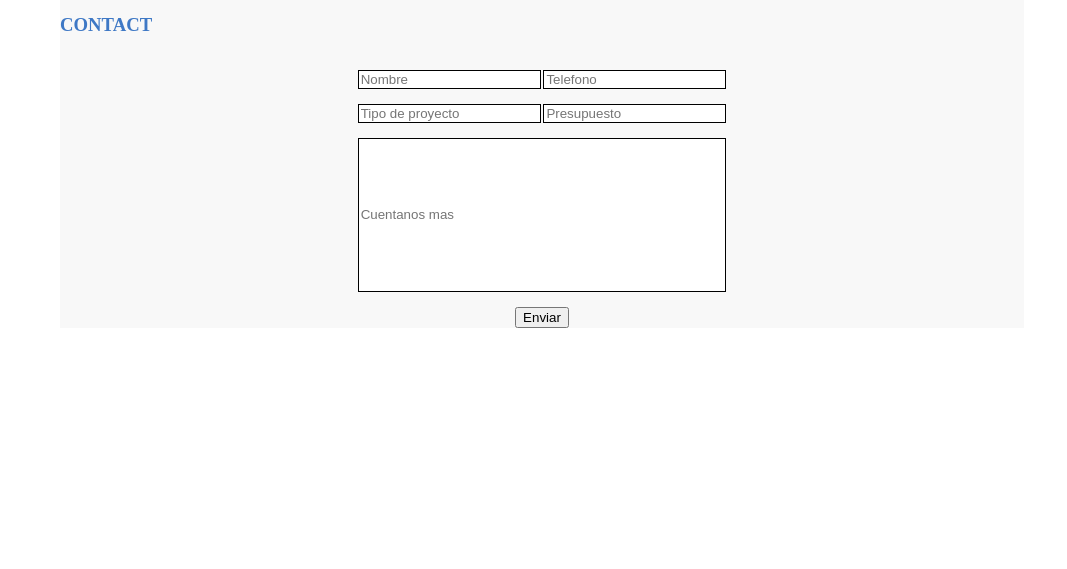
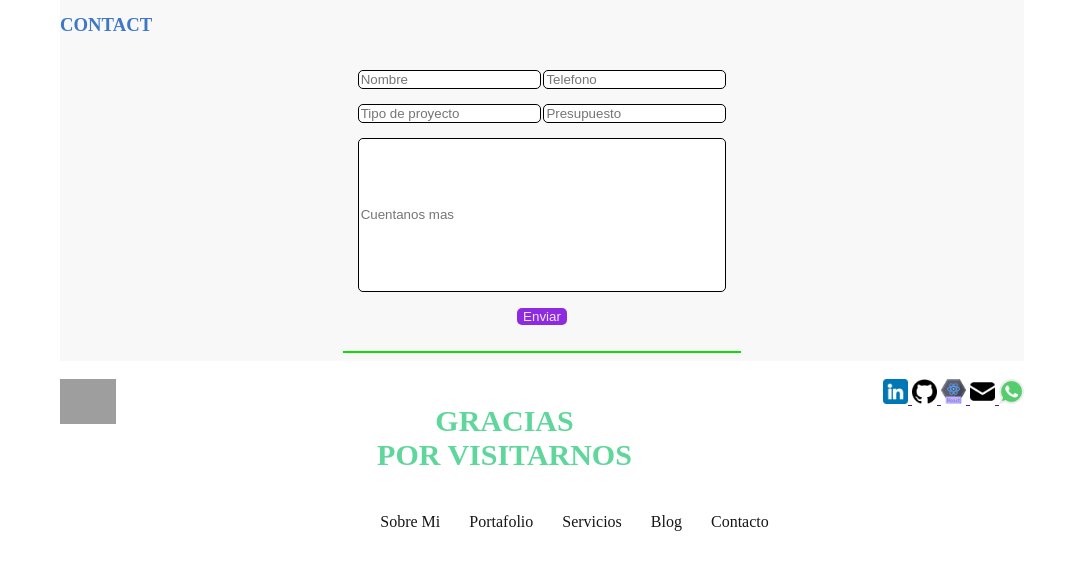
Before and after one commit to PabloGuzmanGIT/CODIGOFRONT, a plain HTML site: page 3ra-semana/practica4/index.html in a window 1280 px wide. Shown: the part 2171-2740 px from the top of the page, without its empty margins (98-1165 px from the left). Before the commit the page ends 2525 px from the top, so only its background shows below. Drawn offline with Linux system fonts and the light colour scheme; grey boxes are pictures that could not be loaded.

Commit message:
2do avance 2022

```diff
--- /dev/null
+++ b/3ra-semana/practica4/_footer.scss
@@ -0,0 +1,57 @@
+footer {
+
+    .LastFooter{
+        display: flex;
+        flex-direction: row;
+        text-align: center;
+        justify-content: space-between;
+
+        .ImgFooter{
+            text-align: left;
+        }
+
+        .CentralFooter{
+            text-align: center;
+            justify-content: center;
+            padding-left: 10px;
+            color: $h1color;
+            font-size:20px;
+
+
+        }
+        .FooterImage{
+            text-align: center;
+            justify-content: center;
+            vertical-align: middle;
+        }
+        .LowerFooter a{
+            display: flex;
+            flex-direction: row;
+            float: center;
+        }
+
+
+    }
+
+    .NavLinks2 {
+        text-align: center;
+
+        li{
+            display: inline-block;
+            list-style-type: none;
+            padding-left:25px;
+            text-align: center;
+            a{
+
+                justify-content:center;
+                text-decoration: none;
+                color: $h4color;
+
+                &:hover{
+                    color: rgb(123, 69, 185);
+                    text-decoration: underline currentColor 9px;
+                }
+            }
+        }
+    }
+}
--- a/3ra-semana/practica4/_mainbody.scss
+++ b/3ra-semana/practica4/_mainbody.scss
@@ -236,8 +236,10 @@ main {
                 font-size: 11px;
 
                 input {
+                    border-radius: 5px;
                     border: 1px solid;
                     &:hover {
+                        border: 3px solid;
                         border-color: $bordercolor;
 
                     }
@@ -252,10 +254,13 @@ main {
                 margin: 15px;
 
                 input {
+                    border-radius: 5px;
                     height: 150px;
                     border: 1px solid;
                     &:hover {
+                        border: 3px solid;
                         border-color: $bordercolor;
+
                     }
                 }
 
@@ -264,9 +269,18 @@ main {
 
             .BotonEnviar{
                 text-align: center;
+                button{
+                     background-color: $ButtonColor;
+                     color: $buttontxtcolor;
+                     border-radius: 5px;
+                     border:none;
 
+                }
 
             }
         }
+
+
     }
+
 }
--- a/3ra-semana/practica4/_navbar.scss
+++ b/3ra-semana/practica4/_navbar.scss
@@ -12,7 +12,7 @@
     width: 100%;
 }
 .NavLinks li{
-    float:right;
+    float:left;
     list-style-type: none;
     padding-left:25px;
     justify-content:center;
--- a/3ra-semana/practica4/index.html
+++ b/3ra-semana/practica4/index.html
@@ -237,14 +237,46 @@
                 <div class="BotonEnviar" >
                     <button> Enviar </button>
                 </div>
+                <br>
+                <hr color="$bordercolor" >
             </form>
 
         </section>
         </main>
         <br>
-        <footer>
+        <footer >
+        <section class="LastFooter" >
+            <div class="ImgFooter">
+                <img src="https://picsum.photos/56/45" alt="">
+            </div>
+            <div class="CentralFooter" >
+                <h2>GRACIAS <br> POR VISITARNOS</h2>
+            </div>
+            <div class="FooterImage" >
+                <a href=""> <img src="img/linkedin.png" alt="" height="25px" width="25px" > </a>
+                <a href=""> <img src="img/github.png" alt="" height="25px" width="25px" > </a>
+                <a href=""> <img src="img/react.png" alt="" height="25px" width="25px" > </a>
+                <a href=""> <img src="img/email.png" alt="" height="25px" width="25px" > </a>
+                <a href=""> <img src="img/whatsapp.png" alt="" height="25x" width="25px" > </a>
 
+            </div>
+        </section>
+        <section class="EndFooter" >
+            <nav class="NavLinks2">
+                <ol>
+                    <li><a href="">Sobre Mi</a> </li>
+                    <li><a href="">Portafolio</a> </li>
+                    <li><a href="">Servicios</a> </li>
+                    <li><a href="">Blog</a> </li>
+                    <li><a href="">Contacto</a> </li>
+                </ol>
+            </nav>
+        </section>
         </footer>
+        <br>
+        <br>
+        <br>
+        <br>
 
     </div>
 
--- a/3ra-semana/practica4/styles.scss
+++ b/3ra-semana/practica4/styles.scss
@@ -2,3 +2,4 @@
 @import './variables';
 @import './navbar';
 @import './mainbody';
+@import './footer';
```
Also changed, not shown: 3ra-semana/practica4/styles.css, 1 other file.
